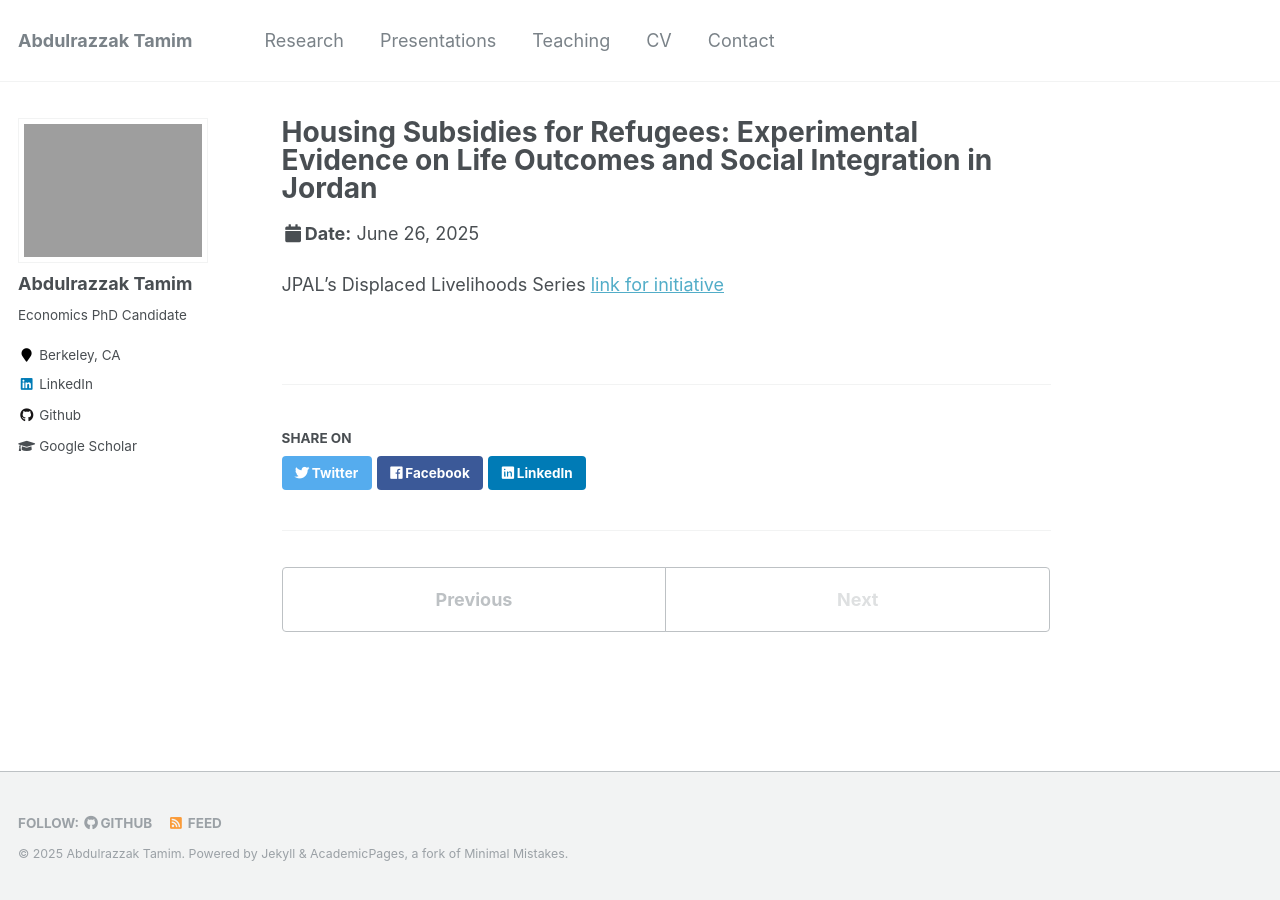
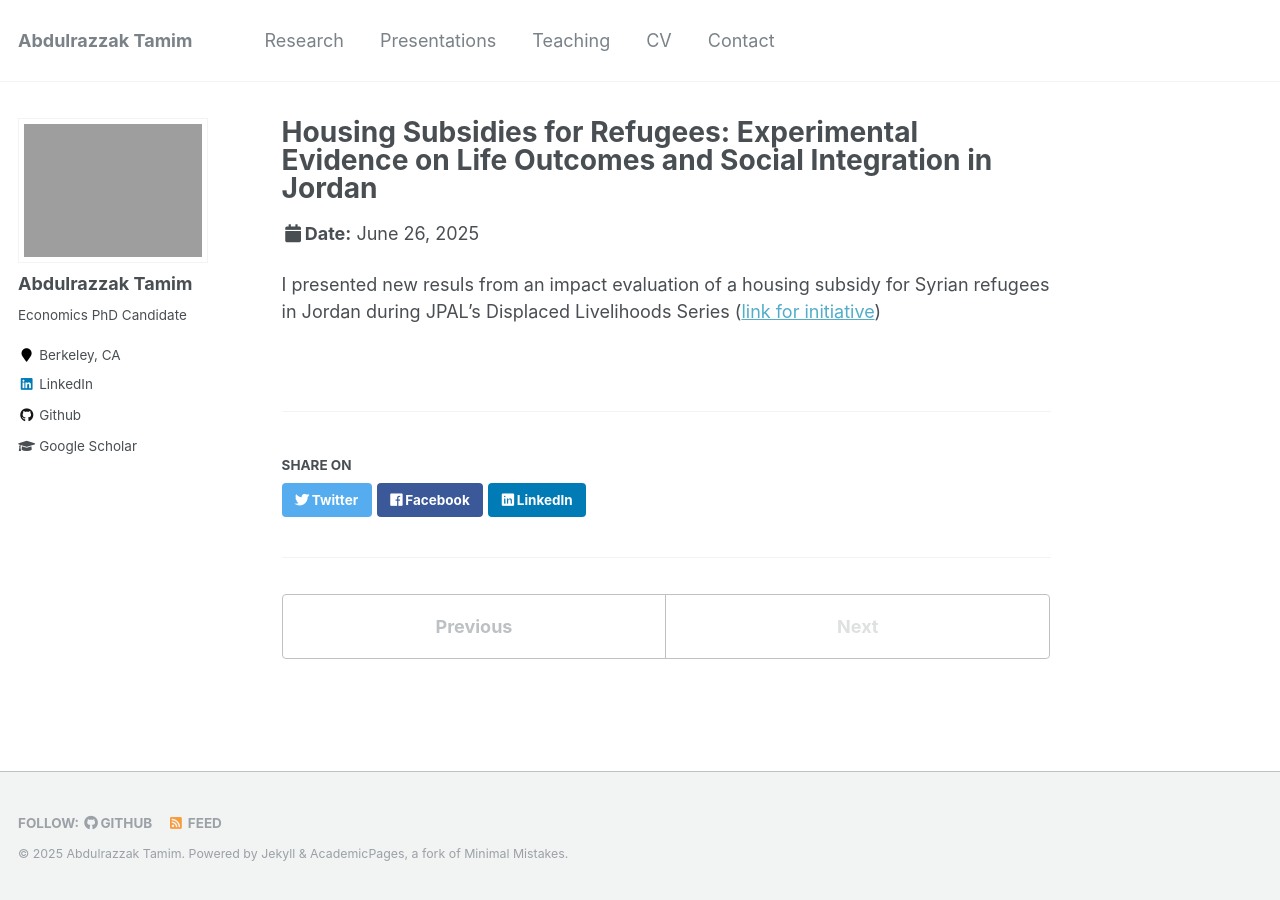
Before and after one commit to AbdulrazzakTamim/abdulrazzaktamim.github.io, a Jekyll site: the page built from _talks/2025-06-26.md, in a window 1280 px wide. Built offline with Jekyll 4.4.1, drawn with Linux system fonts in a browser that asks for light colours; comment, search, counter and statistics services are not loaded.

Commit message:
Update 2025-06-26.md

```diff
--- a/_talks/2025-06-26.md
+++ b/_talks/2025-06-26.md
@@ -3,9 +3,9 @@ title: "Housing Subsidies for Refugees: Experimental Evidence on Life Outcomes a
 collection: talks
 type: "Presentation"
 permalink: talk-2025-06-26
-venue: ""
+venue: "Virtual"
 date: 2025-06-26
 location: "Zoom"
 ---
 
-JPAL's Displaced Livelihoods Series [link for initiative](https://www.povertyactionlab.org/initiative/displaced-livelihoods-initiative-dli)
+I presented new resuls from an impact evaluation of a housing subsidy for Syrian refugees in Jordan during JPAL's Displaced Livelihoods Series ([link for initiative](https://www.povertyactionlab.org/initiative/displaced-livelihoods-initiative-dli))
```
